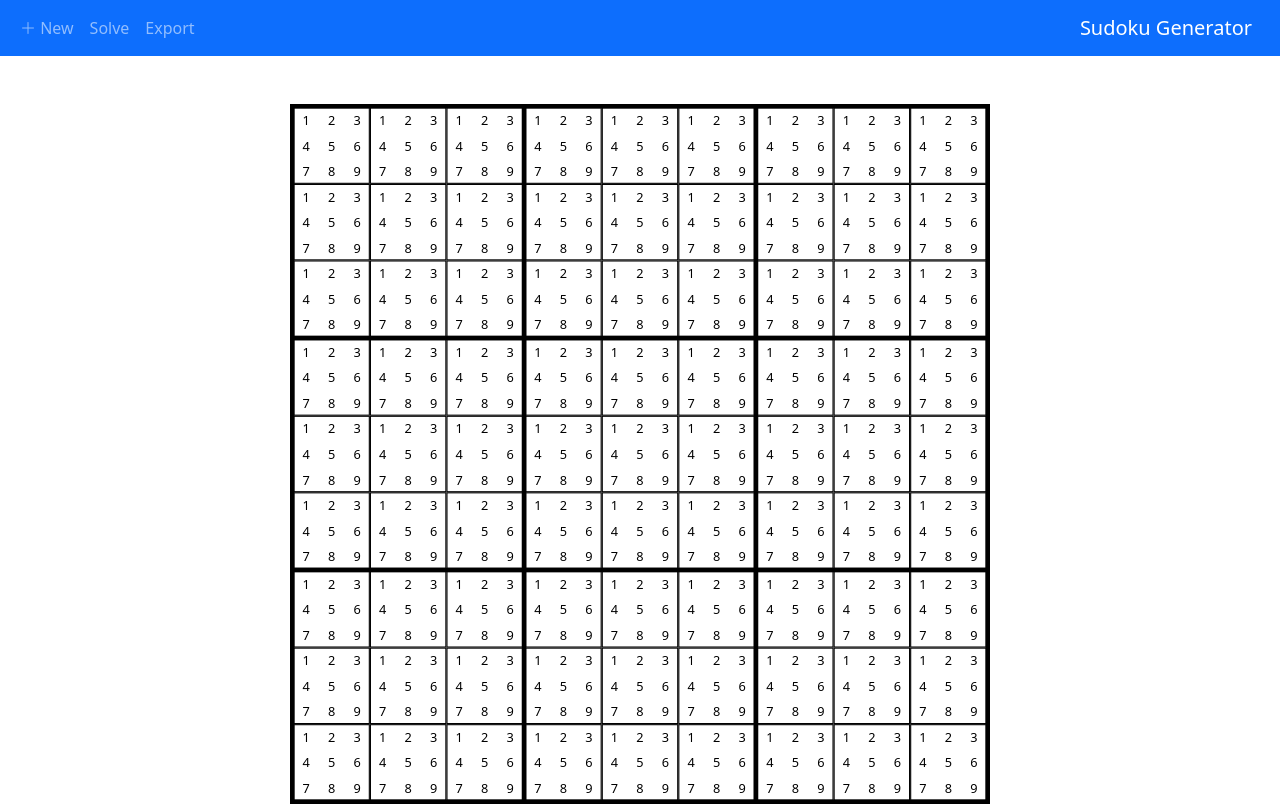
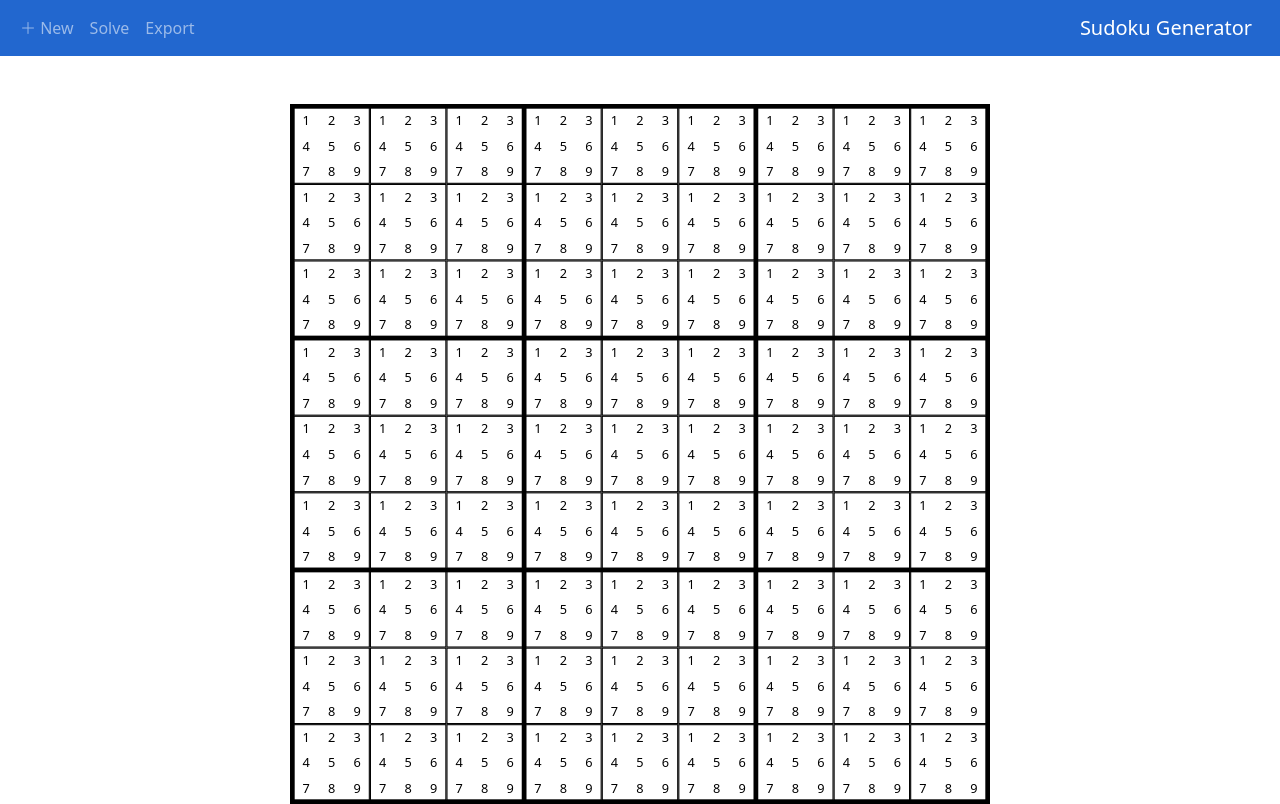
Before and after one commit to bliepp/sudoku-react, a React (Create React App) app: page / in a window 1280 px wide. Built offline with nearby package versions, Linux system fonts and the light colour scheme.

Commit message:
Change blue of bootstrap theme

```diff
--- a/src/index.scss
+++ b/src/index.scss
@@ -1,4 +1,5 @@
-@import "~bootstrap/scss/bootstrap.scss";
+$blue : #2267cf;
+@import "~bootstrap/scss/bootstrap";
 
 a:hover {
     cursor: pointer;
```
